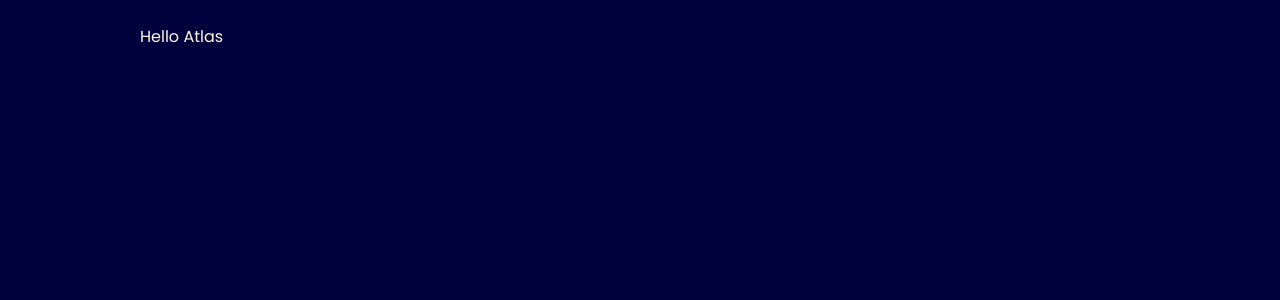
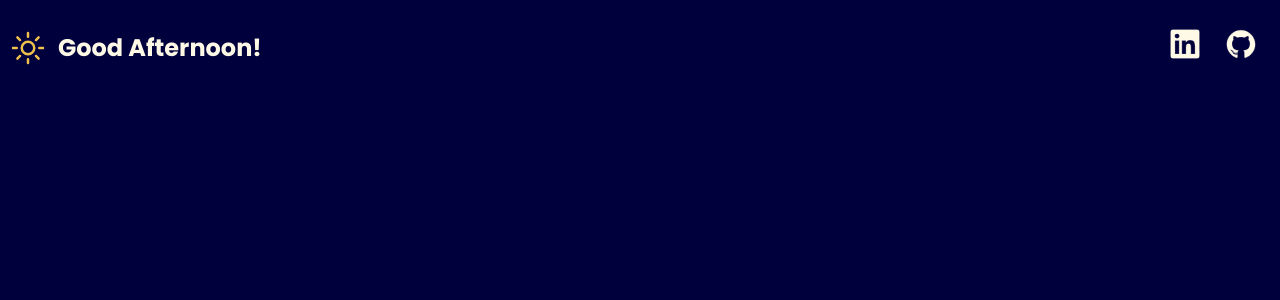
Before and after one commit to SpaceDandy15/atlas-react-and-jsx, a React (Vite) app: page / in a window 1280 px wide. Shown: the top 300 px of the page. Built offline with nearby package versions, Linux system fonts and the light colour scheme.

Commit message:
took me like 40 mins to realize i needed to update my app.jsx file

```diff
--- a/src/App.jsx
+++ b/src/App.jsx
@@ -1,5 +1,13 @@
-function App() {
-  return <div className="app">Hello Atlas</div>;
-}
+// src/App.jsx
+import React from "react";
+import Header from "./components/Header";
+
+const App = () => {
+  return (
+    <div>
+      <Header />
+    </div>
+  );
+};
 
 export default App;
--- a/src/components/Greeting.jsx
+++ b/src/components/Greeting.jsx
@@ -0,0 +1,34 @@
+//Greeting.jsx
+import React from "react";
+import dayImg from "../assets/day.svg";
+import eveningImg from "../assets/evening.svg";
+import nightImg from "../assets/night.svg";
+
+const Greeting = () => {
+  const hour = new Date().getHours();
+  let message = "";
+  let image = "";
+
+  if (hour >= 6 && hour < 12) {
+    message = "Good Morning!";
+    image = dayImg;
+  } else if (hour >= 12 && hour < 17) {
+    message = "Good Afternoon!";
+    image = dayImg;
+  } else if (hour >= 17 && hour < 21) {
+    message = "Good Evening!";
+    image = eveningImg;
+  } else {
+    message = "Good Night!";
+    image = nightImg;
+  }
+
+  return (
+    <h1 className="greeting">
+      <img src={image} alt={message} style={{ width: "40px", marginRight: "10px" }} />
+      {message}
+    </h1>
+  );
+};
+
+export default Greeting;
--- a/src/components/Header.jsx
+++ b/src/components/Header.jsx
@@ -0,0 +1,15 @@
+//Header.jsx
+import React from "react";
+import Greeting from "./Greeting";
+import SocialLinks from "./SocialLinks";
+
+const Header = () => {
+  return (
+    <nav>
+      <Greeting />
+      <SocialLinks />
+    </nav>
+  );
+};
+
+export default Header;
--- a/src/components/SocialLinks.jsx
+++ b/src/components/SocialLinks.jsx
@@ -0,0 +1,35 @@
+// src/components/SocialLinks.jsx
+import React from "react";
+import linkedinImg from "../assets/linkedin.svg";
+import githubImg from "../assets/github.svg";
+
+const SocialLinks = () => {
+  return (
+    <div className="social-links">
+      <a
+        href="https://www.linkedin.com/in/malik-vance"
+        target="_blank"
+        rel="noopener noreferrer"
+      >
+        <img
+          src={linkedinImg}
+          alt="LinkedIn"
+          style={{ width: "30px", marginRight: "10px" }}
+        />
+      </a>
+      <a
+        href="https://github.com/SpaceDandy15"
+        target="_blank"
+        rel="noopener noreferrer"
+      >
+        <img
+          src={githubImg}
+          alt="GitHub"
+          style={{ width: "30px" }}
+        />
+      </a>
+    </div>
+  );
+};
+
+export default SocialLinks;
```
